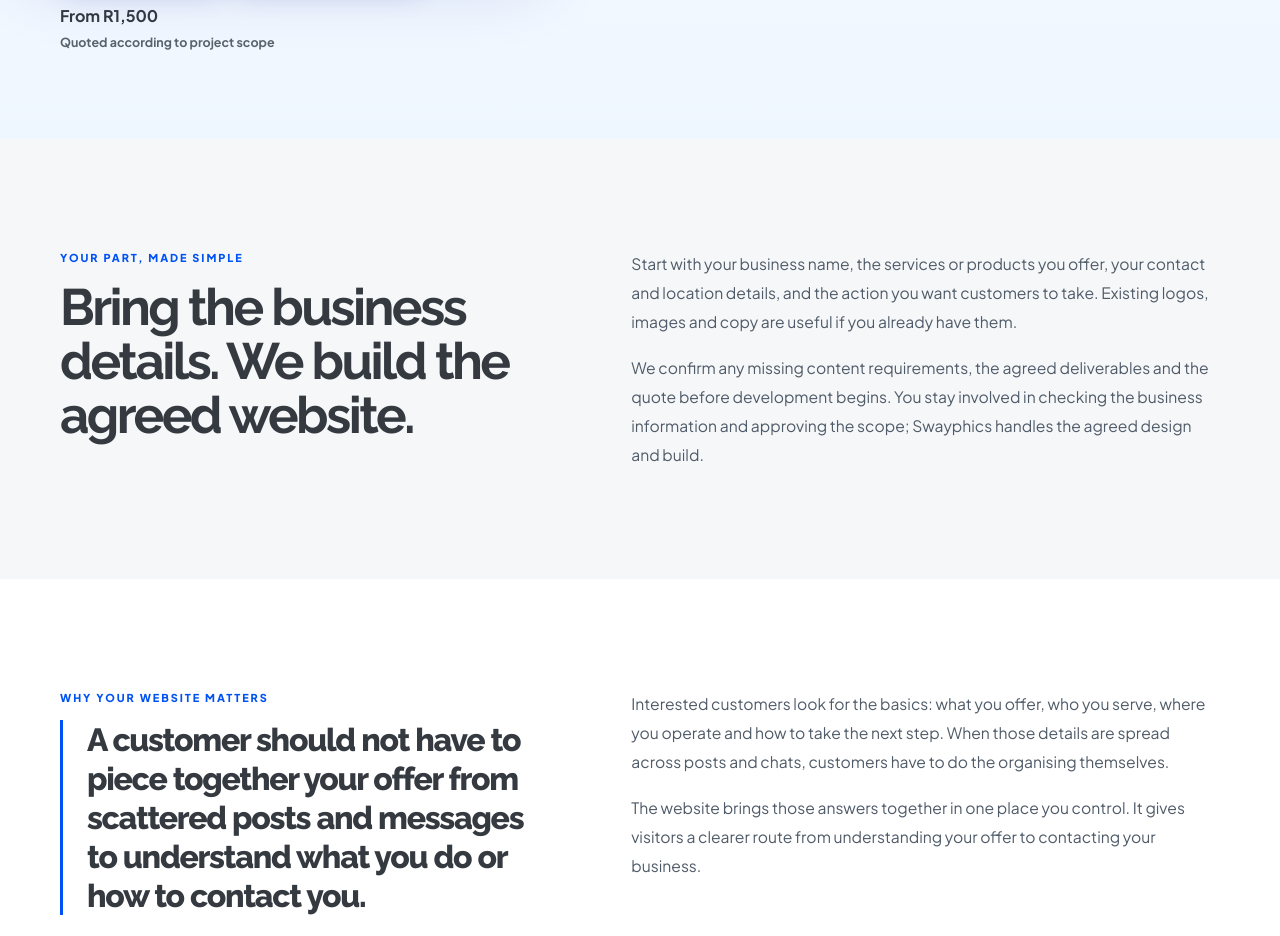
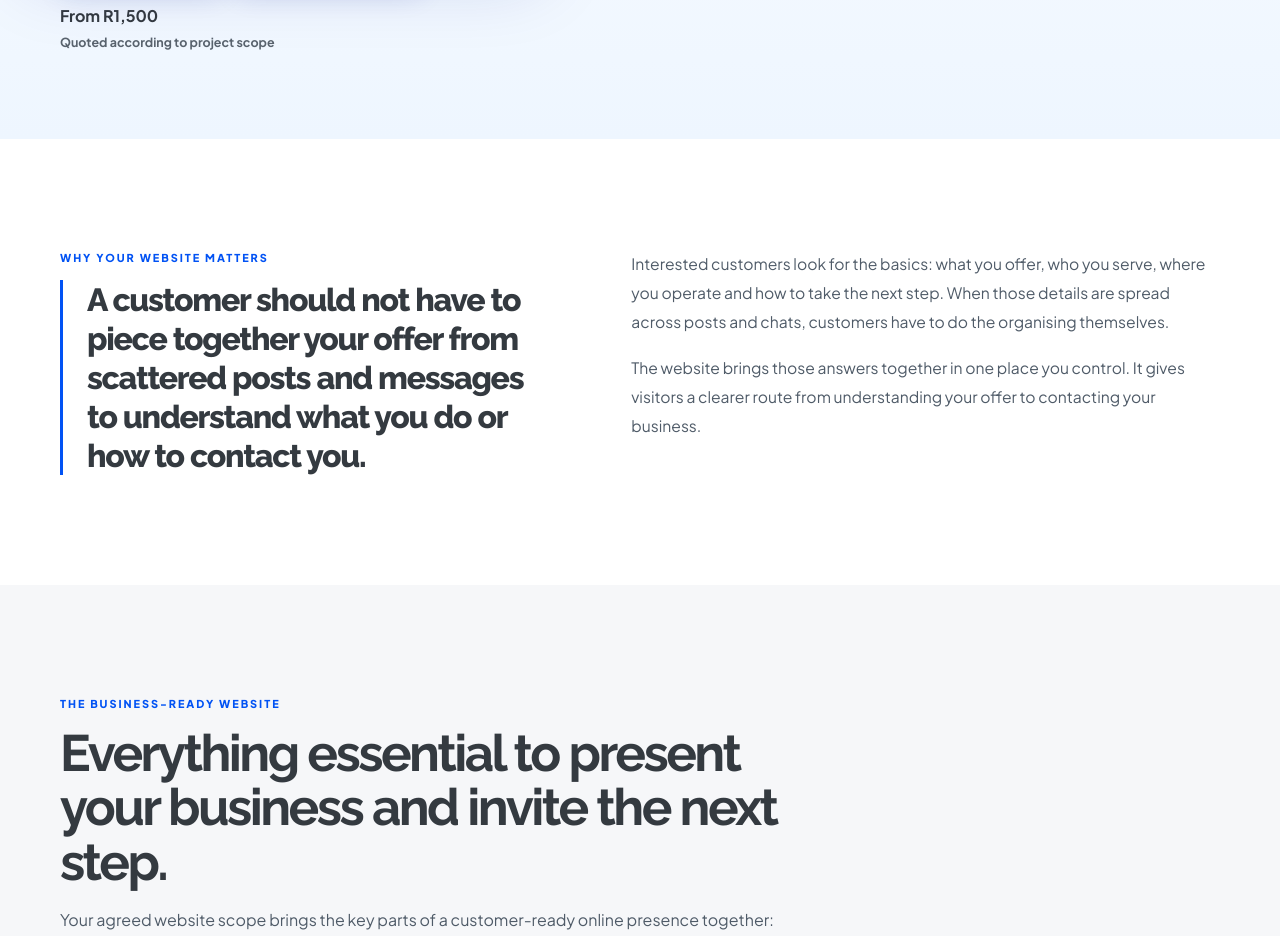
Before and after one commit to NtandoSway7929/SWA, a plain HTML site: page services/website-design/index.html in a window 1280 px wide. Shown: the part 820-1756 px from the top of the page. Drawn offline with Linux system fonts and the light colour scheme.

Commit message:
Keep one customer-input section on each service page

```diff
--- a/services/website-design/index.html
+++ b/services/website-design/index.html
@@ -100,15 +100,7 @@
         </div>
     </section>
 
-    <section class="sp-section sp-section--soft">
-        <div class="sp-shell sp-two-col">
-            <div><span class="sp-kicker">Your part, made simple</span><h2>Bring the business details. We build the agreed website.</h2></div>
-            <div class="sp-body-copy">
-                <p>Start with your business name, the services or products you offer, your contact and location details, and the action you want customers to take. Existing logos, images and copy are useful if you already have them.</p>
-                <p>We confirm any missing content requirements, the agreed deliverables and the quote before development begins. You stay involved in checking the business information and approving the scope; Swayphics handles the agreed design and build.</p>
-            </div>
-        </div>
-    </section>
+
 
     <section class="sp-section">
         <div class="sp-shell sp-two-col">
```
